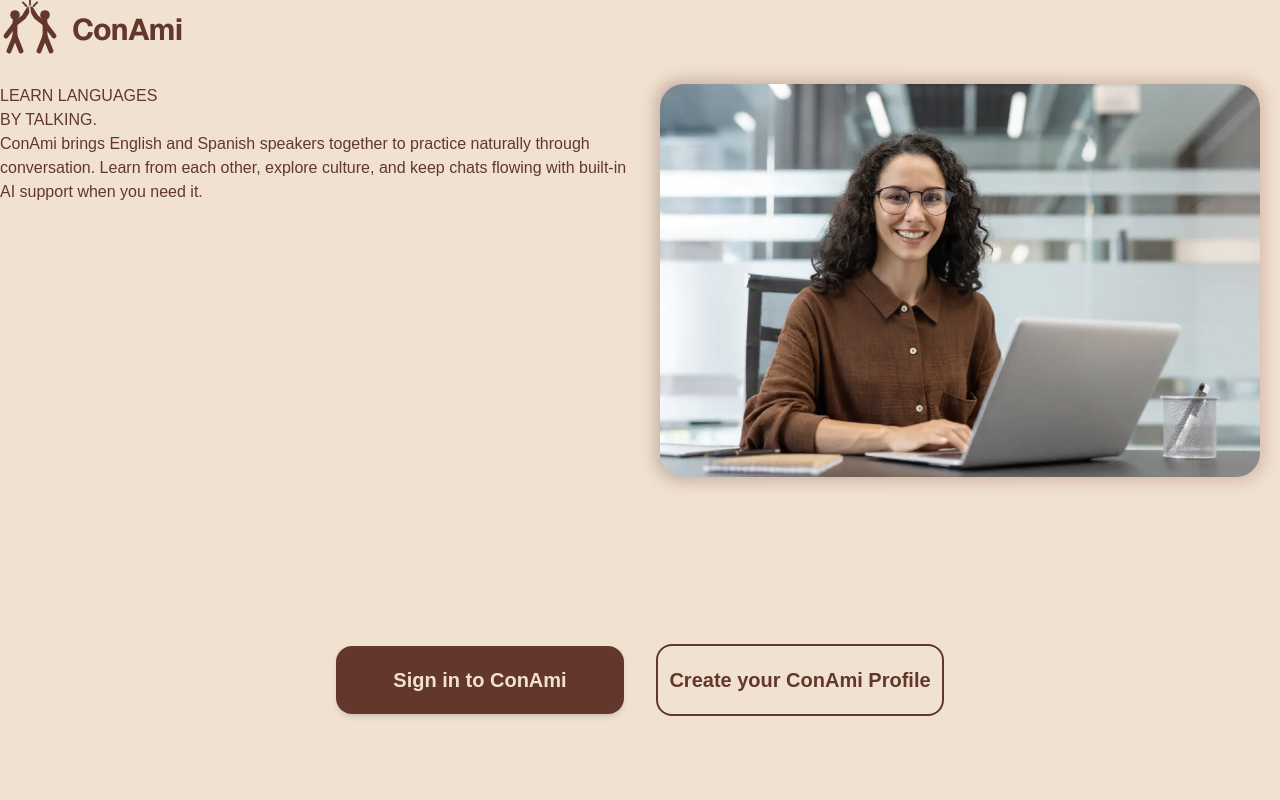
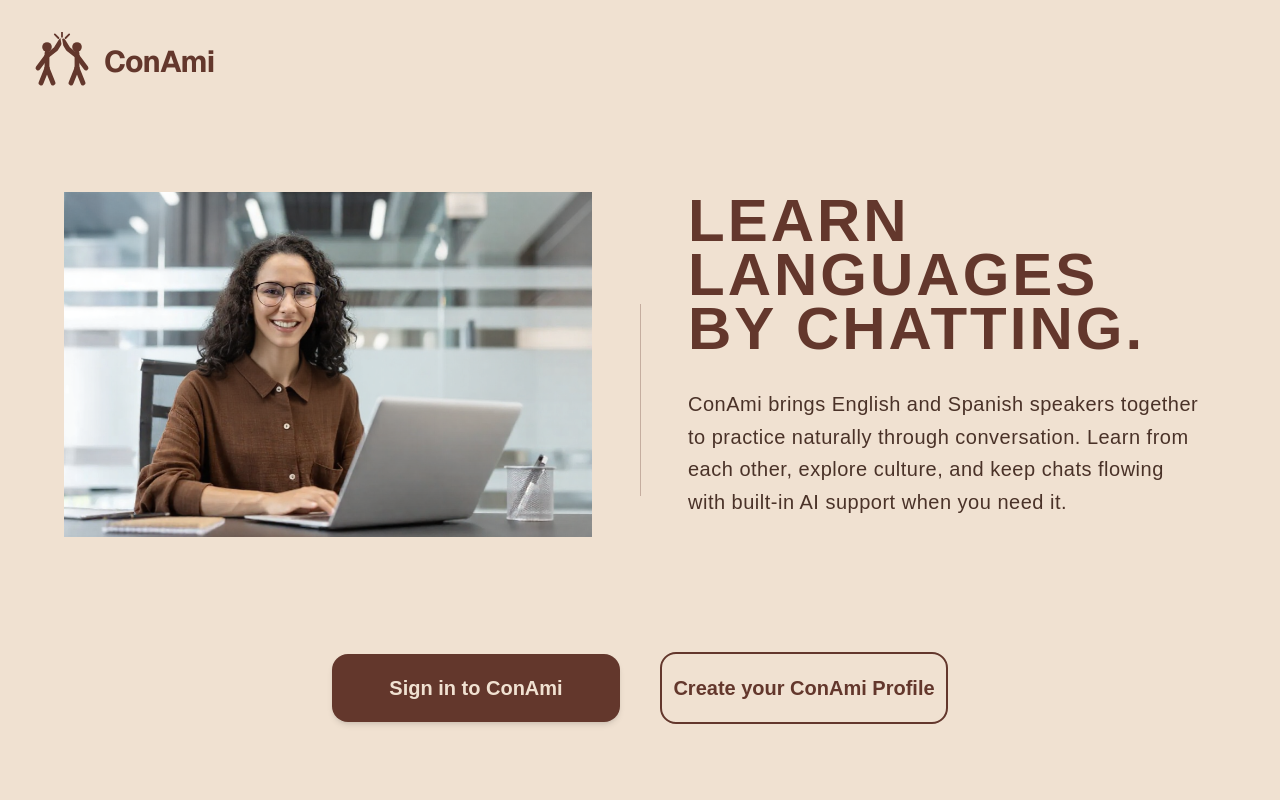
Before and after one commit to Fabiang120/ConAmi, a Next.js app in the folder conami/: page / in a window 1280 px wide. Shown: the top 800 px of the page. Built offline with nearby package versions, Linux system fonts and the light colour scheme.

Commit message:
Finished FrontPage for now

```diff
--- a/conami/src/app/FrontPage.js
+++ b/conami/src/app/FrontPage.js
@@ -4,33 +4,37 @@ import Logo from "./Components/Logo";
 export default function FrontPage() {
     return (
         <div className="grid min-h-screen lg:grid-cols-2 bg-[#f0e1d1]">
-            <div className="col-span-1">
+            <div className="absolute top-8 left-8">
                 <Logo />
-                <h1>
+            </div>
+            {/* Image Section - Left */}
+            <div className="order-2 lg:order-1 col-span-1 flex items-center justify-center p-8 md:p-12 lg:pl-16 lg:pr-12 lg:pt-30">
+                <Image
+                    src="/newheader.png"
+                    alt="Person Typing"
+                    className="relative w-full h-auto object-cover max-w-xl"
+                    width={600}
+                    height={400}
+                />
+            </div>
+
+            {/* Vertical Divider - only visible on large screens */}
+            <div className="hidden lg:block absolute left-1/2 top-1/2 -translate-y-1/2 w-px h-48 bg-[#63372c]/30"></div>
+
+            {/* Text Section - Right */}
+            <div className="order-1 lg:order-2 col-span-1 flex flex-col justify-center p-8 pt-28 md:p-12 md:pt-28 lg:p-16 lg:pl-12 lg:pt-30">
+                <h1 className="text-4xl md:text-5xl lg:text-6xl tracking-wider uppercase font-bold leading-[0.90] text-[#63372c]">
                     LEARN LANGUAGES
                     <br />
-                    BY TALKING.
+                    BY CHATTING.
                 </h1>
-                <p>
+                <p className="text-lg md:text-xl tracking-wide font-medium leading-relaxed pt-8 text-[#4a3228] max-w-lg">
                     ConAmi brings English and Spanish speakers together to practice naturally
                     through conversation. Learn from each other, explore culture, and keep
                     chats flowing with built-in AI support when you need it.
                 </p>
             </div>
-            <div className="col-span-1 flex items-center justify-center">
-                <div className="relative">
-                    {/* The glow behind image is this div */}
-                    <div className="absolute -inset-1 bg-gradient-to-r from-[#63372c] to-[#a05e4b] rounded-3xl blur opacity-30"></div>
-                    <Image
-                        src="/newheader.png"
-                        alt="Person Typing"
-                        className="rounded-3xl relative"
-                        width={600}
-                        height={400}
-                    />
-                </div>
-            </div>
-            <div className="col-span-2 flex flex-col gap-6 md:gap-8 md:flex-row md:justify-center items-center">
+            <div className="order-3 lg:col-span-2 flex flex-col gap-6 md:gap-10 md:flex-row md:justify-center items-center lg:-mt-20">
                 <button className="w-72 bg-[#63372c] text-[#f0e1d1] text-xl py-5 rounded-2xl font-bold shadow-md hover:shadow-lg transition-all transform hover:-translate-y-1">
                     Sign in to ConAmi
                 </button>
@@ -38,7 +42,7 @@ export default function FrontPage() {
                 <button className="w-72 border-2 border-[#63372c] text-[#63372c] text-xl py-5 rounded-2xl font-bold hover:shadow-lg transition-all transform hover:-translate-y-1">
                     Create your ConAmi Profile
                 </button>
-            </div>
-        </div>
+            </div >
+        </div >
     );
 }
```
